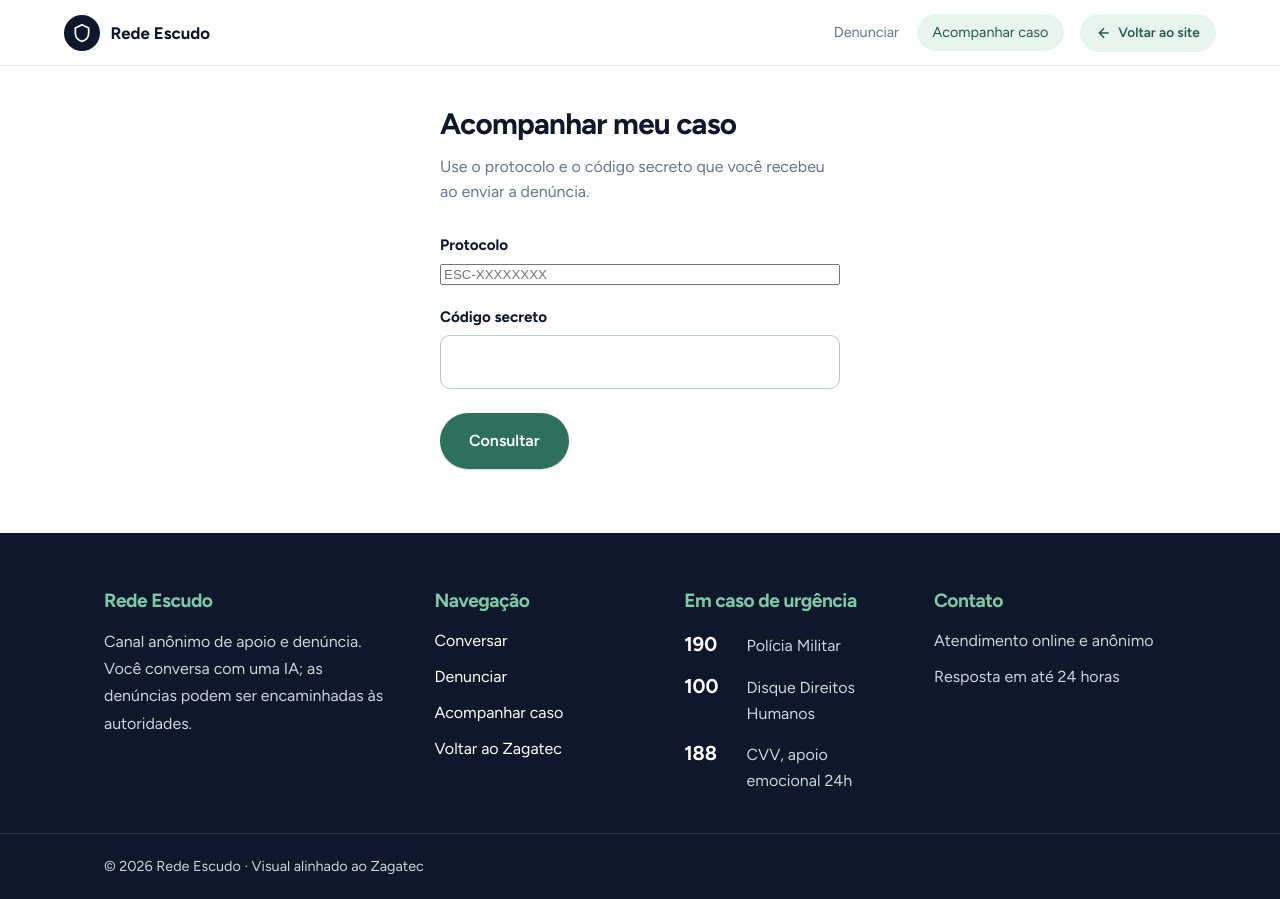
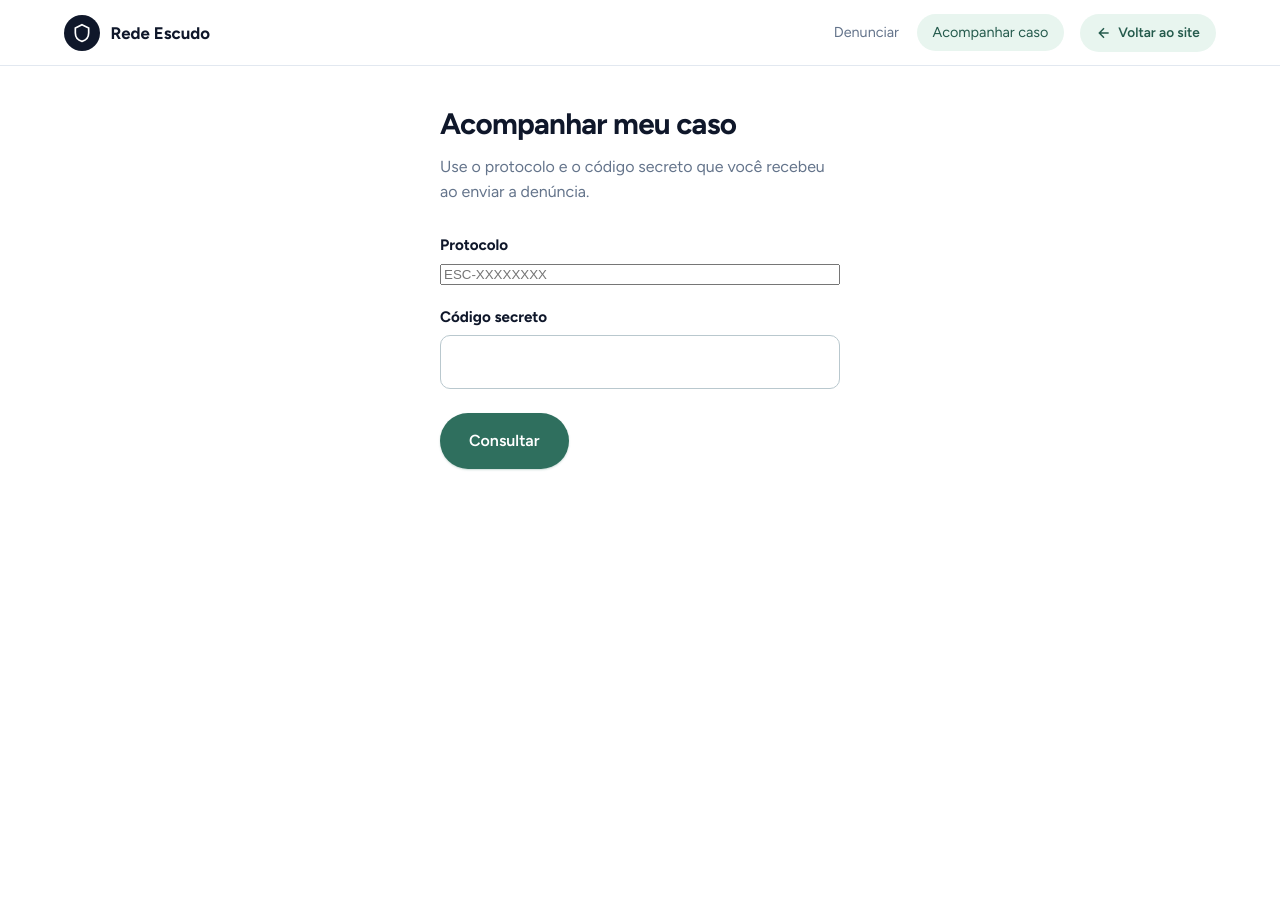
Before and after one commit to jaoedu1822/rede-escudo, a website: page public/status.html in a window 1280 px wide. After the commit the page ends 800 px from the top, so only its background shows below. Drawn offline with Linux system fonts and the light colour scheme.

Commit message:
Remove footer from status.html
Removed footer section containing contact and urgency information.

```diff
--- a/public/status.html
+++ b/public/status.html
@@ -51,43 +51,8 @@
     </div>
   </main>
 
-  <footer class="rodape-site">
-    <div class="container rodape-grade">
-      <div>
-        <h2>Rede Escudo</h2>
-        <p>Canal anônimo de apoio e denúncia. Você conversa com uma IA; as denúncias podem ser encaminhadas às autoridades.</p>
-      </div>
-      <nav aria-label="Rodapé">
-        <h2>Navegação</h2>
-        <ul>
-          <li><a href="index.html">Conversar</a></li>
-          <li><a href="denuncia.html">Denunciar</a></li>
-          <li><a href="status.html">Acompanhar caso</a></li>
-          <li><a href="../Zagatec/index.php">Voltar ao Zagatec</a></li>
-        </ul>
-      </nav>
-      <div>
-        <h2>Em caso de urgência</h2>
-        <ul class="rodape-urgencia">
-          <li><strong>190</strong> <span>Polícia Militar</span></li>
-          <li><strong>100</strong> <span>Disque Direitos Humanos</span></li>
-          <li><strong>188</strong> <span>CVV, apoio emocional 24h</span></li>
-        </ul>
-      </div>
-      <div>
-        <h2>Contato</h2>
-        <ul class="rodape-contato">
-          <li><span>Atendimento online e anônimo</span></li>
-          <li><span>Resposta em até 24 horas</span></li>
-        </ul>
-      </div>
-    </div>
-    <div class="rodape-base">
-      <div class="container">
-        <p>&copy; 2026 Rede Escudo · Visual alinhado ao Zagatec</p>
-      </div>
-    </div>
-  </footer>
+
+
 
   <script src="status.js"></script>
 </body>
```
